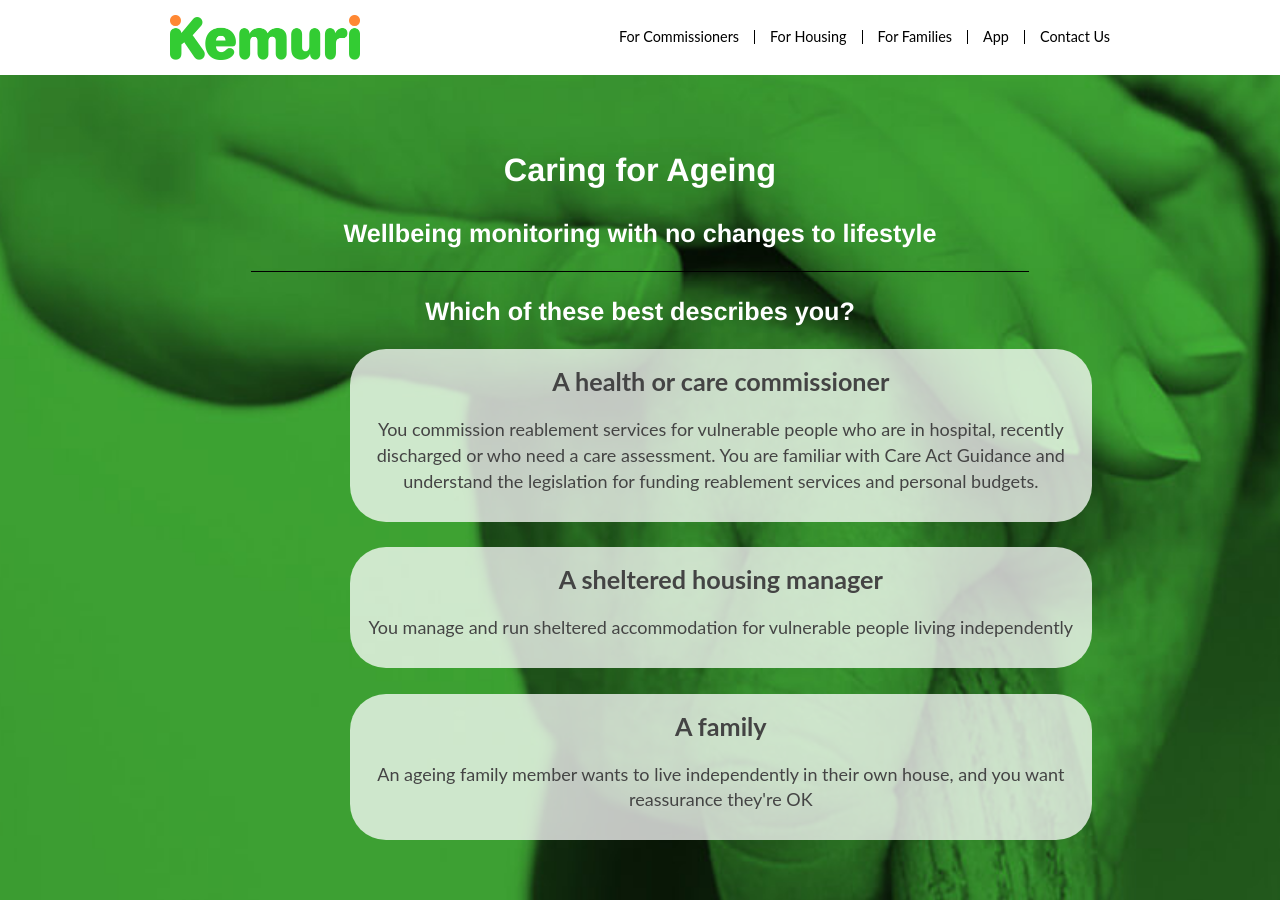
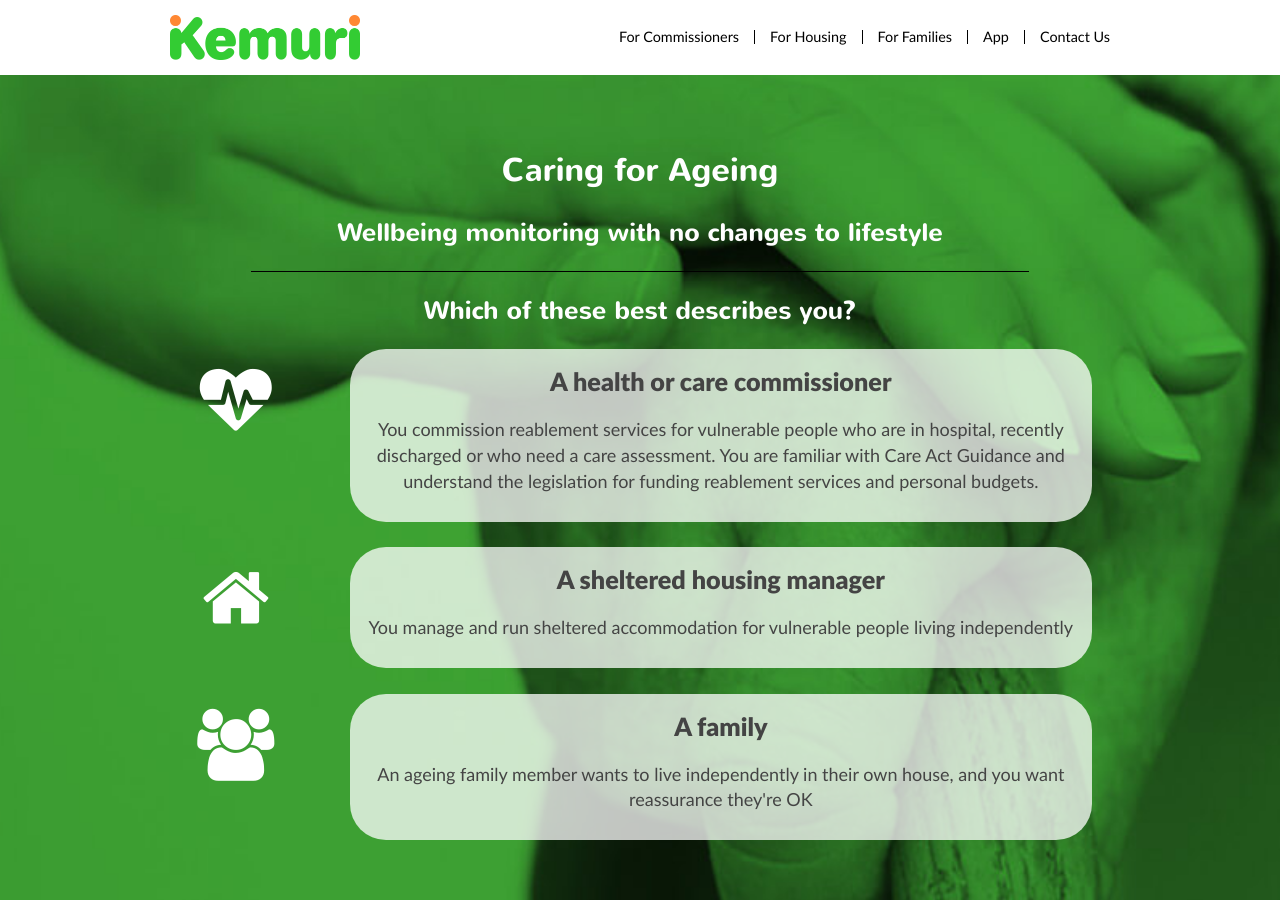
Before and after one commit to intelligentlilli/kemurisense.github.io, a Jekyll site: the page built from index.html, in a window 1280 px wide and 900 px high. Built offline with Jekyll 4.4.1, drawn with Linux system fonts in a browser that asks for light colours; some web fonts are replaced.

Commit message:
Fonts aren't vital for seeing the page, so load them lazy

```diff
--- a/_includes/footer.html
+++ b/_includes/footer.html
@@ -76,7 +76,7 @@
 
 
 
-<link rel="stylesheet" href="{{ "/css/fonts.css" | prepend: site.baseurl }} lazyload">
+<link rel="stylesheet" href="{{ "/css/fonts.css" | prepend: site.baseurl }}" async>
 
 
 <script>
```
